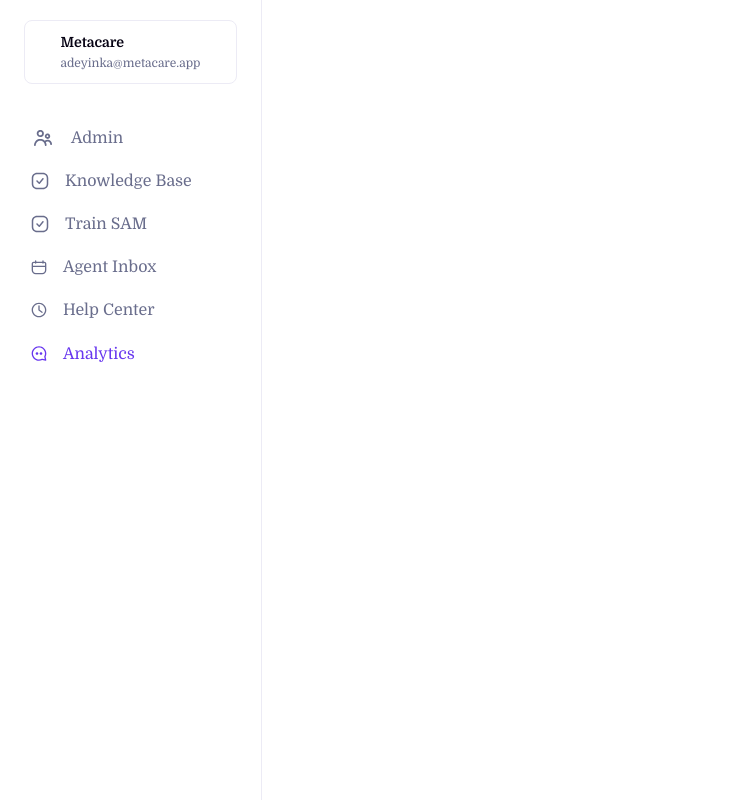
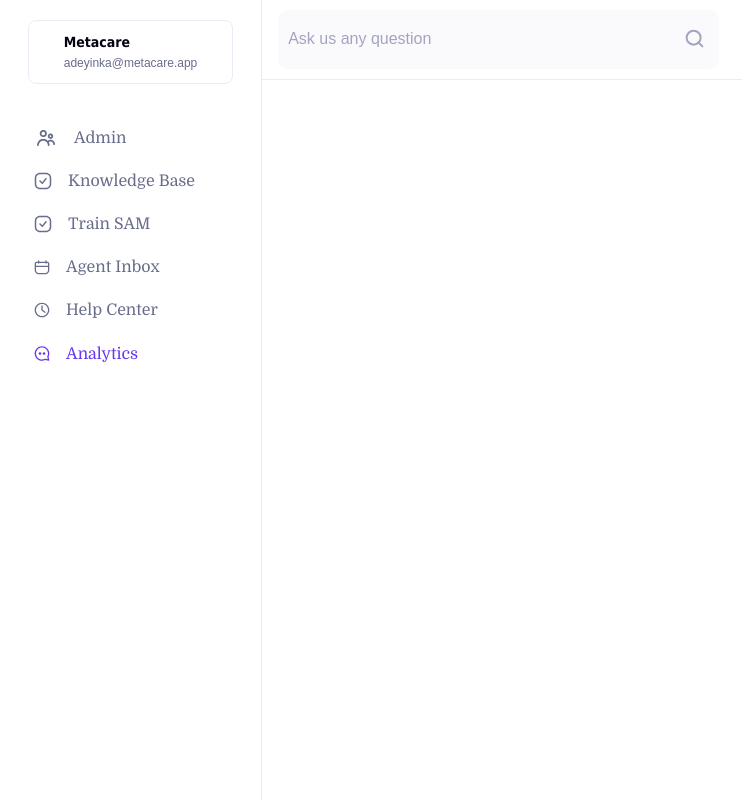
Before and after one commit to GideonOdiokine/meta-care-task, a React (Create React App) app: page / in a window 1280 px wide. Shown: the whole page, without its empty margins (0-742 px from the left). Built offline with nearby package versions, Linux system fonts and the light colour scheme.

Commit message:
added navbar to component

```diff
--- a/src/App.js
+++ b/src/App.js
@@ -1,11 +1,13 @@
 import React from "react";
 import "./App.scss";
+import Dashboard from "./components/Dashboard";
 import Sidebar from "./components/Sidebar";
 
 const App = () => {
   return (
     <main>
       <Sidebar />
+      <Dashboard />
     </main>
   );
 };
--- /dev/null
+++ b/src/components/Dashboard.jsx
@@ -0,0 +1,13 @@
+import React from "react";
+import Navbar from "./Navbar";
+import "./styles/dashboard.scss";
+
+const Dashboard = () => {
+  return (
+    <div className="dashboard__section">
+      <Navbar />
+    </div>
+  );
+};
+
+export default Dashboard;
--- /dev/null
+++ b/src/components/Navbar.jsx
@@ -0,0 +1,41 @@
+import React from "react";
+import "./styles/navbar.scss";
+
+const Navbar = () => {
+  return (
+    <header>
+      <div className="header__container">
+        <form action="">
+          <div className="form__group">
+            <input type="search" placeholder="Ask us any question" />
+            <svg
+              width="21"
+              height="21"
+              viewBox="0 0 21 21"
+              fill="none"
+              xmlns="http://www.w3.org/2000/svg"
+            >
+              <path
+                d="M9.625 16.625C13.491 16.625 16.625 13.491 16.625 9.625C16.625 5.759 13.491 2.625 9.625 2.625C5.759 2.625 2.625 5.759 2.625 9.625C2.625 13.491 5.759 16.625 9.625 16.625Z"
+                stroke="#A3A3C2"
+                stroke-width="2"
+                stroke-linecap="round"
+                stroke-linejoin="round"
+              />
+              <path
+                d="M18.375 18.375L14.5687 14.5687"
+                stroke="#A3A3C2"
+                stroke-width="2"
+                stroke-linecap="round"
+                stroke-linejoin="round"
+              />
+            </svg>
+          </div>
+        </form>
+        <div className="notification"></div>
+      </div>
+    </header>
+  );
+};
+
+export default Navbar;
--- /dev/null
+++ b/src/components/styles/dashboard.scss
@@ -0,0 +1,5 @@
+.dashboard__section {
+    margin-left: 19vw;
+    // padding: 2rem;
+    height: 100%;
+}
--- /dev/null
+++ b/src/components/styles/navbar.scss
@@ -0,0 +1,48 @@
+header {
+    border-bottom: 1px solid #ECEBF5;
+    padding: 10px 35px;
+
+    .header__container {
+        form {
+            width: 441px;
+
+            .form__group {
+                position: relative;
+                display: flex;
+
+                input {
+                    width: 100%;
+                    padding: 22px 10px;
+                    background: #FAFAFC;
+                    border: none;
+                    border-radius: 10px;
+                    outline: none;
+
+
+                }
+
+                input::placeholder {
+                    font-family: sans-serif;
+                    font-style: normal;
+                    font-weight: 400;
+                    font-size: 16px;
+                    line-height: 29px;
+                    /* identical to box height, or 181% */
+
+                    display: flex;
+                    align-items: center;
+
+                    color: #A3A3C2;
+                }
+
+                svg {
+                    position: absolute;
+                    right: 14px;
+                    top: 18px;
+                }
+            }
+
+        }
+    }
+
+}
--- a/src/components/styles/sidebar.scss
+++ b/src/components/styles/sidebar.scss
@@ -32,7 +32,7 @@
             padding: 10px 35px;
 
             h4 {
-                font-family: 'Domine', sans-serif;
+                font-family: Tahoma;
                 font-style: normal;
                 font-weight: 700;
                 font-size: 14px;
@@ -48,7 +48,7 @@
             }
 
             p {
-                font-family: 'Domine';
+                font-family: sans-serif;
                 font-style: normal;
                 font-weight: 400;
                 font-size: 12px;
```
